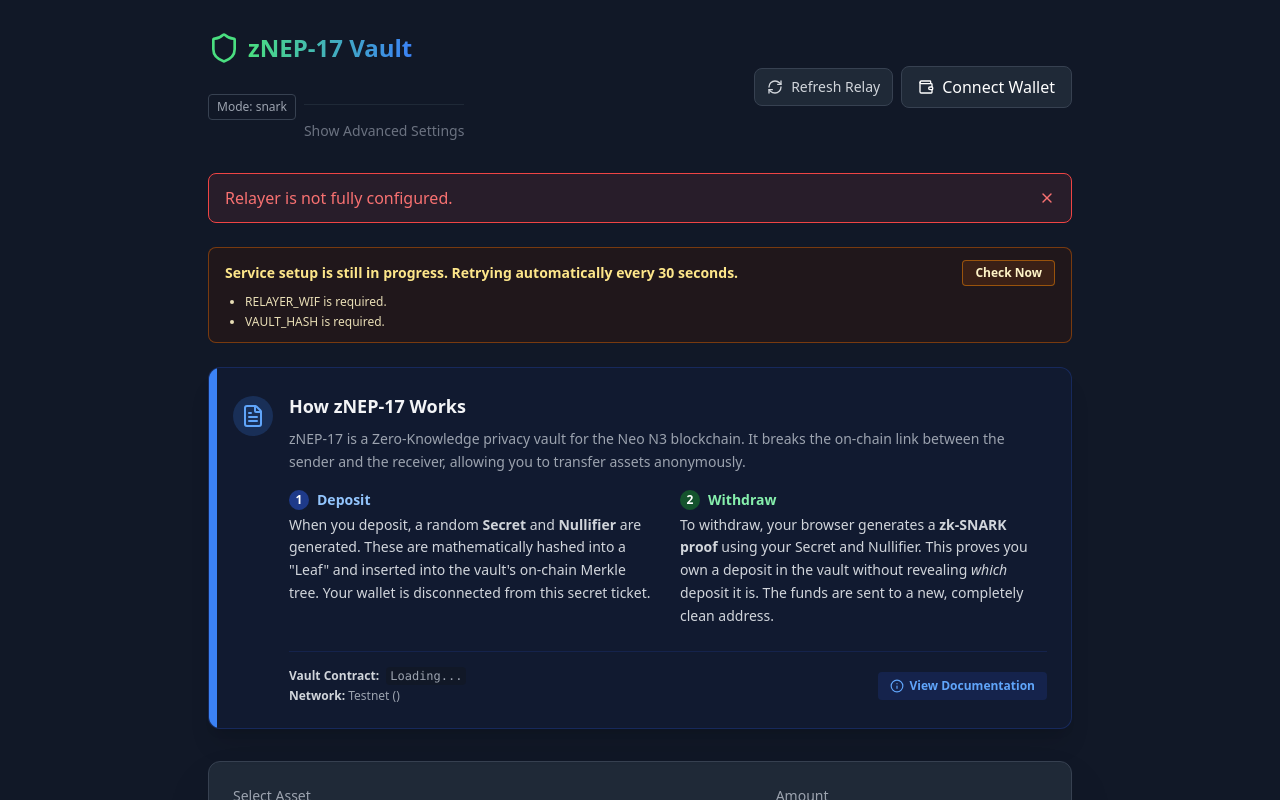
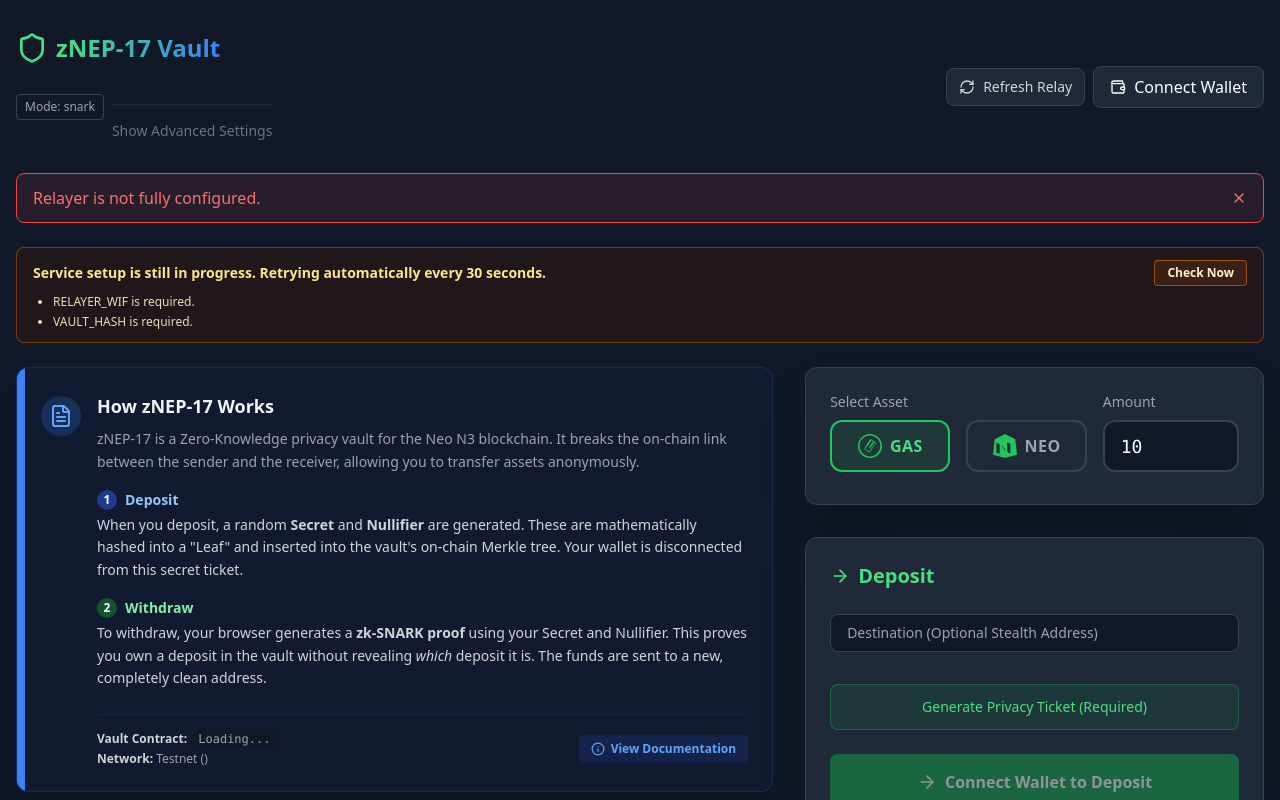
Before and after one commit to r3e-network/znep17, a Next.js app in the folder web/: page / in a window 1280 px wide. Shown: the top 800 px of the page. Built offline with nearby package versions, Linux system fonts and the light colour scheme; no server answers.

Commit message:
feat(web): keep operations visible and move docs to side

```diff
--- a/web/app/page.tsx
+++ b/web/app/page.tsx
@@ -657,7 +657,7 @@
   };
 
   return (
-    <main className="container mx-auto max-w-4xl px-4 py-8">
+    <main className="container mx-auto max-w-7xl px-4 py-8">
       <header className="mb-8 flex flex-col gap-4 sm:flex-row sm:items-center sm:justify-between">
         <div>
           <div className="flex items-center space-x-2">
@@ -804,51 +804,10 @@
         </div>
       )}
 
-      {/* Documentation Section */}
-      <div className="mb-8 rounded-xl border border-blue-900/50 bg-blue-950/20 p-6 shadow-xl relative overflow-hidden">
-        <div className="absolute top-0 left-0 w-2 h-full bg-blue-500"></div>
-        <div className="flex items-start gap-4">
-          <div className="mt-1 bg-blue-500/20 p-2 rounded-full text-blue-400">
-            <FileText className="h-6 w-6" />
-          </div>
-          <div>
-            <h2 className="text-lg font-bold text-gray-100 mb-2">How zNEP-17 Works</h2>
-            <p className="text-sm text-gray-400 mb-4 leading-relaxed">
-              zNEP-17 is a Zero-Knowledge privacy vault for the Neo N3 blockchain. It breaks the on-chain link between the sender and the receiver, allowing you to transfer assets anonymously.
-            </p>
-            <div className="grid grid-cols-1 md:grid-cols-2 gap-6 text-sm text-gray-300">
-              <div>
-                <h3 className="font-semibold text-blue-300 mb-1 flex items-center gap-2"><span className="bg-blue-900 text-white rounded-full w-5 h-5 flex items-center justify-center text-xs">1</span> Deposit</h3>
-                <p className="leading-relaxed">When you deposit, a random <strong>Secret</strong> and <strong>Nullifier</strong> are generated. These are mathematically hashed into a &quot;Leaf&quot; and inserted into the vault&apos;s on-chain Merkle tree. Your wallet is disconnected from this secret ticket.</p>
-              </div>
-              <div>
-                <h3 className="font-semibold text-green-300 mb-1 flex items-center gap-2"><span className="bg-green-900 text-white rounded-full w-5 h-5 flex items-center justify-center text-xs">2</span> Withdraw</h3>
-                <p className="leading-relaxed">To withdraw, your browser generates a <strong>zk-SNARK proof</strong> using your Secret and Nullifier. This proves you own a deposit in the vault without revealing <i>which</i> deposit it is. The funds are sent to a new, completely clean address.</p>
-              </div>
-            </div>
-
-            <div className="mt-6 pt-4 border-t border-blue-900/30 flex flex-col sm:flex-row gap-4 justify-between items-start sm:items-center">
-              <div className="text-xs text-gray-400">
-                <span className="block mb-1"><strong className="text-gray-300">Vault Contract:</strong> <code className="bg-gray-900 px-1 py-0.5 rounded ml-1 select-all">{vaultHash || process.env.NEXT_PUBLIC_VAULT_HASH || "Loading..."}</code></span>
-                <span className="block"><strong className="text-gray-300">Network:</strong> {networkMagic === 860833102 ? "Mainnet" : "Testnet"} ({networkMagic})</span>
-              </div>
-              <a
-                href="https://github.com/r3e-network/znep17"
-                target="_blank"
-                rel="noreferrer"
-                className="flex items-center gap-1.5 text-xs font-semibold text-blue-400 hover:text-blue-300 transition-colors bg-blue-900/30 px-3 py-1.5 rounded"
-              >
-                <Info className="w-3.5 h-3.5" />
-                View Documentation
-              </a>
-            </div>
-          </div>
-        </div>
-      </div>
-
-
+      <div className="mb-8 grid grid-cols-1 gap-8 xl:grid-cols-[minmax(0,1.65fr)_minmax(0,1fr)]">
+        <section className="space-y-8 xl:order-2">
           {/* Asset and Amount Selection */}
-      <div className="bg-gray-800 border border-gray-700 rounded-xl p-6 shadow-2xl mb-8">
+          <div className="bg-gray-800 border border-gray-700 rounded-xl p-6 shadow-2xl">
             <div className="flex flex-col md:flex-row gap-4 mb-2">
               <div className="flex-1">
                 <label className="block text-sm font-medium text-gray-400 mb-2">Select Asset</label>
@@ -883,8 +842,7 @@
             </div>
           </div>
 
-      <div className="grid grid-cols-1 lg:grid-cols-2 gap-8">
-
+          <div className="grid grid-cols-1 gap-8 md:grid-cols-2 xl:grid-cols-1 2xl:grid-cols-2">
           {/* Deposit Card */}
           <div className="bg-gray-800 border border-gray-700 rounded-xl p-6 shadow-2xl flex flex-col h-full">
             <h2 className="text-xl font-bold text-green-400 mb-6 flex items-center gap-2">
@@ -950,9 +908,8 @@
             </button>
           </div>
 
-
           {/* Withdraw Card */}
-          <div className="bg-gray-800 border border-gray-700 rounded-xl p-6 shadow-2xl flex flex-col h-full mt-4 lg:mt-0">
+          <div className="bg-gray-800 border border-gray-700 rounded-xl p-6 shadow-2xl flex flex-col h-full">
             <h2 className="text-xl font-bold text-blue-400 mb-6 flex items-center gap-2">
               <Shield className="h-5 w-5" /> Withdraw
             </h2>
@@ -1056,7 +1013,52 @@
               )}
             </div>
           </div>
+          </div>
+        </section>
 
+        {/* Documentation Section */}
+        <aside className="xl:order-1 xl:sticky xl:top-8 xl:self-start">
+          <div className="relative overflow-hidden rounded-xl border border-blue-900/50 bg-blue-950/20 p-6 shadow-xl">
+            <div className="absolute top-0 left-0 h-full w-2 bg-blue-500"></div>
+            <div className="flex items-start gap-4">
+              <div className="mt-1 rounded-full bg-blue-500/20 p-2 text-blue-400">
+                <FileText className="h-6 w-6" />
+              </div>
+              <div>
+                <h2 className="mb-2 text-lg font-bold text-gray-100">How zNEP-17 Works</h2>
+                <p className="mb-4 text-sm leading-relaxed text-gray-400">
+                  zNEP-17 is a Zero-Knowledge privacy vault for the Neo N3 blockchain. It breaks the on-chain link between the sender and the receiver, allowing you to transfer assets anonymously.
+                </p>
+                <div className="grid grid-cols-1 gap-4 text-sm text-gray-300">
+                  <div>
+                    <h3 className="mb-1 flex items-center gap-2 font-semibold text-blue-300"><span className="flex h-5 w-5 items-center justify-center rounded-full bg-blue-900 text-xs text-white">1</span> Deposit</h3>
+                    <p className="leading-relaxed">When you deposit, a random <strong>Secret</strong> and <strong>Nullifier</strong> are generated. These are mathematically hashed into a &quot;Leaf&quot; and inserted into the vault&apos;s on-chain Merkle tree. Your wallet is disconnected from this secret ticket.</p>
+                  </div>
+                  <div>
+                    <h3 className="mb-1 flex items-center gap-2 font-semibold text-green-300"><span className="flex h-5 w-5 items-center justify-center rounded-full bg-green-900 text-xs text-white">2</span> Withdraw</h3>
+                    <p className="leading-relaxed">To withdraw, your browser generates a <strong>zk-SNARK proof</strong> using your Secret and Nullifier. This proves you own a deposit in the vault without revealing <i>which</i> deposit it is. The funds are sent to a new, completely clean address.</p>
+                  </div>
+                </div>
+
+                <div className="mt-6 flex flex-col items-start justify-between gap-4 border-t border-blue-900/30 pt-4 sm:flex-row sm:items-center">
+                  <div className="text-xs text-gray-400">
+                    <span className="mb-1 block"><strong className="text-gray-300">Vault Contract:</strong> <code className="ml-1 select-all rounded bg-gray-900 px-1 py-0.5">{vaultHash || process.env.NEXT_PUBLIC_VAULT_HASH || "Loading..."}</code></span>
+                    <span className="block"><strong className="text-gray-300">Network:</strong> {networkMagic === 860833102 ? "Mainnet" : "Testnet"} ({networkMagic})</span>
+                  </div>
+                  <a
+                    href="https://github.com/r3e-network/znep17"
+                    target="_blank"
+                    rel="noreferrer"
+                    className="flex items-center gap-1.5 rounded bg-blue-900/30 px-3 py-1.5 text-xs font-semibold text-blue-400 transition-colors hover:text-blue-300"
+                  >
+                    <Info className="h-3.5 w-3.5" />
+                    View Documentation
+                  </a>
+                </div>
+              </div>
+            </div>
+          </div>
+        </aside>
       </div>
 
 
```
Lines whose indentation alone changed are shown as unchanged.
